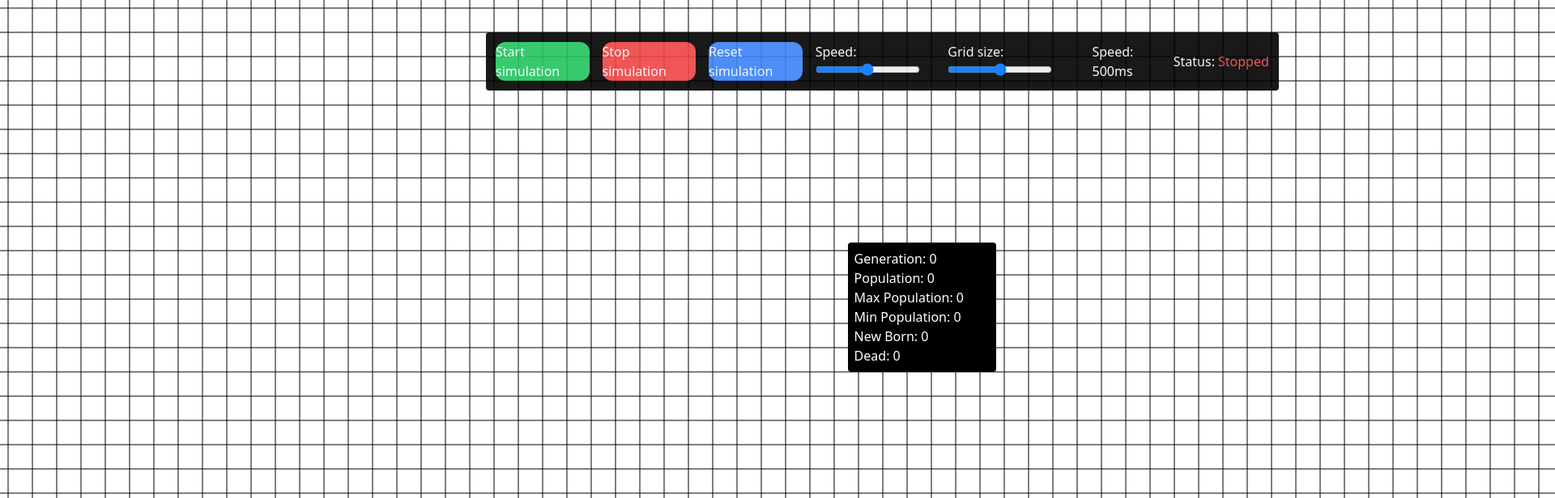
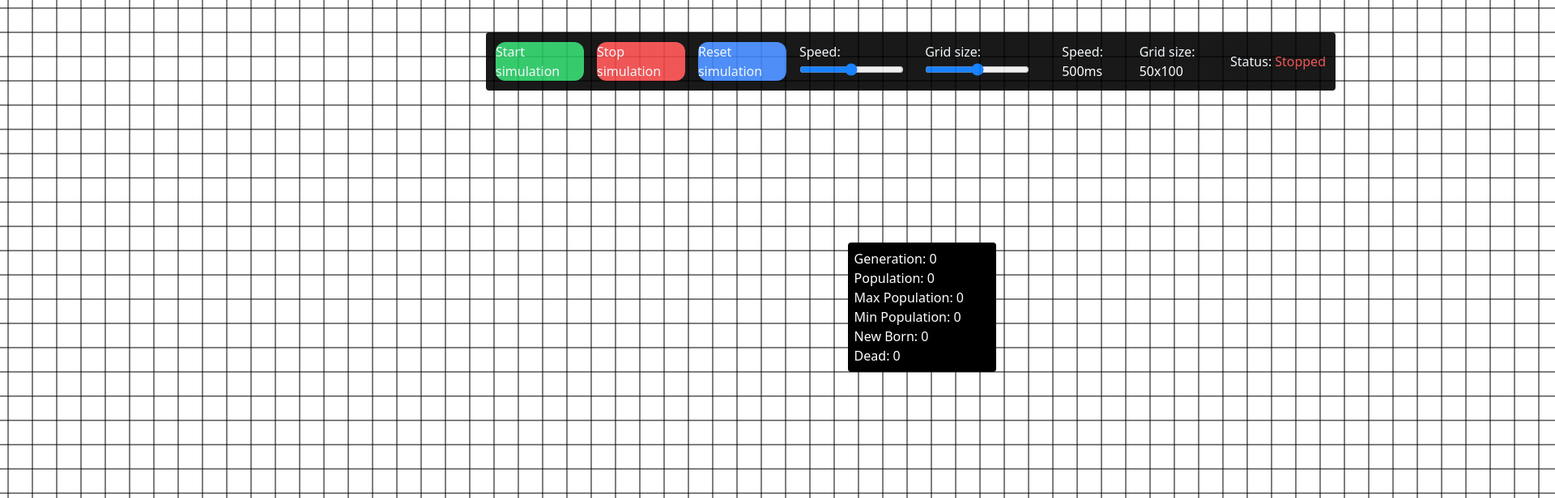
Before and after one commit to Al1babax/Game-of-life, a React (Create React App) app: page / in a window 1280 px wide. Shown: the top 616 px of the page at 81% size, 1920 px wide, since content can reach past the window. Built offline with nearby package versions, Linux system fonts and the light colour scheme.

Commit message:
change grid size

```diff
--- a/src/components/controls.jsx
+++ b/src/components/controls.jsx
@@ -40,8 +40,8 @@ export default function Controls(props) {
                 <span className="text-slate-100">Grid size: </span>
                 <input
                     type="range"
-                    min="2"
-                    max="200"
+                    min="50"
+                    max="250"
                     value={gridSize.width}
                     className="slider"
                     id="myRange"
@@ -52,6 +52,10 @@ export default function Controls(props) {
                 <span className="text-slate-100">Speed: </span>
                 <span className="text-white">{speed}ms</span>
             </div>
+            <div className="updateGridSize">
+                <span className="text-slate-100">Grid size: </span>
+                <span className="text-white">{gridSize.rows}x{gridSize.cols}</span>
+            </div>
             <div className="flex h-12 justify-center items-center gap-1">
                 <span className="text-slate-100">Status: </span>
                 <span className={`${isRunning ? "text-green-500" : "text-red-500"}`}>{isRunning ? "Running" : "Stopped"}</span>
--- a/src/pages/textPage.jsx
+++ b/src/pages/textPage.jsx
@@ -4,7 +4,7 @@ import Stats from '../components/stats';
 
 export default function Test() {
     const [grid, setGrid] = useState([])
-    const [gridSize, setGridSize] = useState({ rows: 150, cols: 300 })
+    const [gridSize, setGridSize] = useState({ rows: 50, cols: 100 })
     const canvasRef = useRef(null);
 
     // controls
@@ -228,6 +228,9 @@ export default function Test() {
         function handleCanvasMouseDown(e) {
             console.log("mouse down")
 
+            // check if input is mouse 2 down
+            if (e.buttons !== 2) return
+
             // Function to handle dragging
             // Get canvas context
             const ctx = canvasRef.current.getContext('2d')
@@ -253,6 +256,10 @@ export default function Test() {
 
         function handleCanvasMouseMove(e) {
             // Function to handle dragging
+
+            // check if input is mouse 2 down
+            if (e.buttons !== 2) return
+
             // Get canvas context
             const ctx = canvasRef.current.getContext('2d')
 
@@ -415,7 +422,7 @@ export default function Test() {
     function changeGridSize(value) {
         // Function to change grid size
         let newGridSize = {
-            rows: value,
+            rows: Math.floor(value * 0.50),
             cols: value
         }
 
@@ -443,7 +450,7 @@ export default function Test() {
     // console.log(zoomOriginX, zoomOriginY, zoom)
 
     return (
-        <div className=''>
+        <div className={`${isDragging ? "cursor-move" : "cursor-default"}`}>
             <RenderCanvas />
             <div className="controls fixed top-10 left-[600px]">
                 <Controls
```
